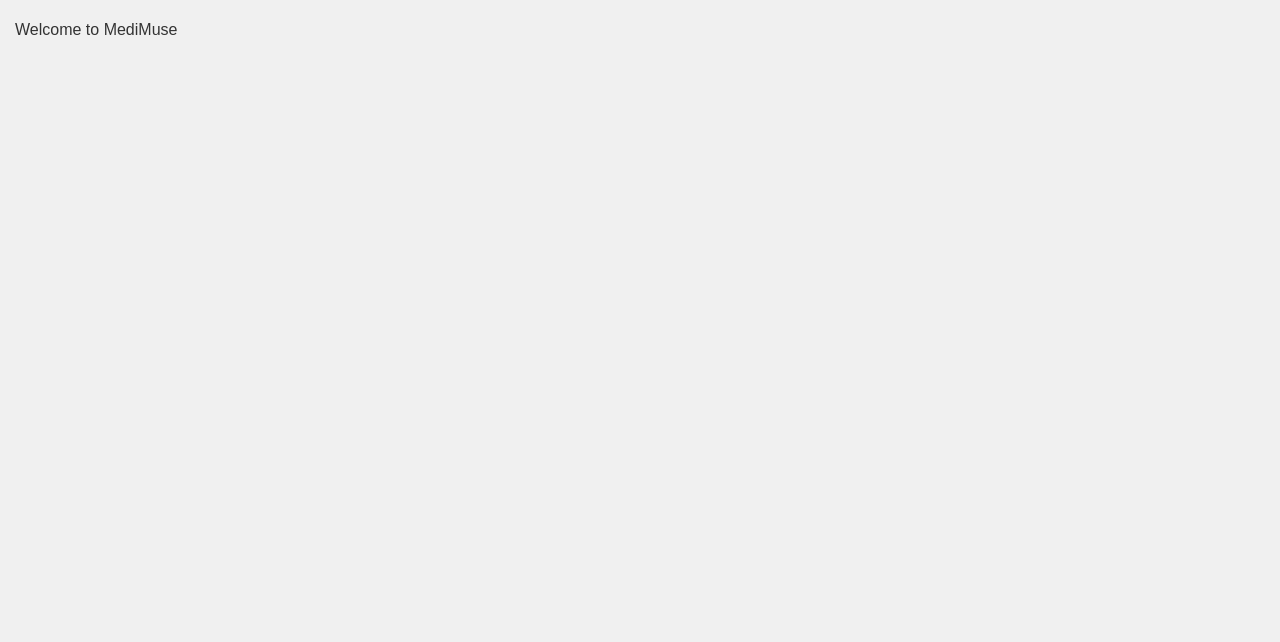
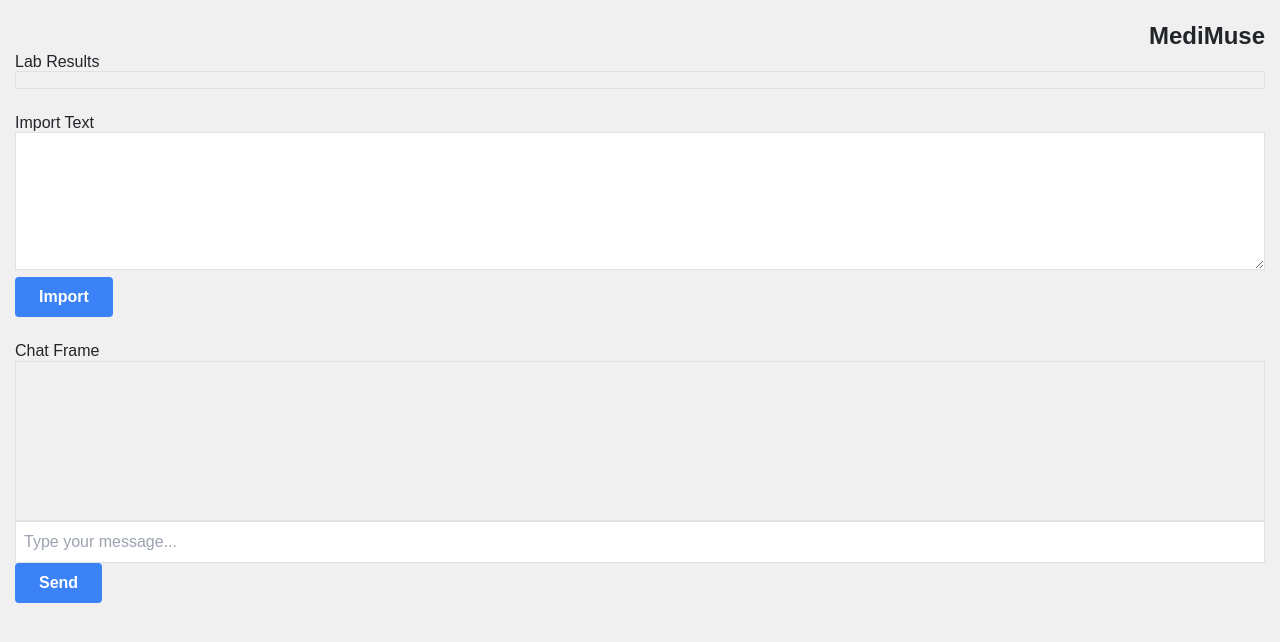
Before and after one commit to marceloamor/MediMuse.ai, a plain HTML site: page index.html in a window 1280 px wide. Drawn offline with nearby package versions, Linux system fonts and the light colour scheme.

Commit message:
Add UI elements and basic functionality

```diff
--- a/index.html
+++ b/index.html
@@ -11,8 +11,32 @@
     <link rel="stylesheet" href="index.css">
 </head>
 <body class="container">
-    <h1>Welcome to MediMuse</h1>
-    <script src="https://cdn.jsdelivr.net/npm/moment@2.29.1/moment.min.js"></script>
+    <div class="flex justify-end">
+        <div class="text-2xl font-bold">MediMuse</div>
+    </div>
+
+    <div class="mb-4">
+        <h2>Lab Results</h2>
+        <div id="lab-results-container" class="border p-2">
+            <!-- Lab results will be displayed here -->
+        </div>
+    </div>
+
+    <div class="mb-4">
+        <h2>Import Text</h2>
+        <textarea id="import-text" class="border p-2 w-full" rows="5"></textarea>
+        <button id="import-button" class="bg-blue-500 hover:bg-blue-700 text-white font-bold py-2 px-4 rounded">Import</button>
+    </div>
+
+    <div>
+        <h2>Chat Frame</h2>
+        <div id="chat-frame" class="border p-2 h-40 overflow-y-scroll">
+            <!-- Chat messages will be displayed here -->
+        </div>
+        <input type="text" id="chat-input" class="border p-2 w-full" placeholder="Type your message...">
+        <button id="send-button" class="bg-blue-500 hover:bg-blue-700 text-white font-bold py-2 px-4 rounded">Send</button>
+    </div>
+
     <script src="index.js"></script>
     <!-- Bootstrap JS -->
     <script src="https://code.jquery.com/jquery-3.5.1.slim.min.js"></script>
--- a/index.js
+++ b/index.js
@@ -1,2 +1,14 @@
 console.log("Welcome to MediMuse!");
-console.log(moment().format());
+
+document.getElementById('import-button').addEventListener('click', function() {
+    const importText = document.getElementById('import-text').value;
+    console.log('Imported text:', importText);
+    // You can add your logic here to process the imported text
+});
+
+document.getElementById('send-button').addEventListener('click', function() {
+    const chatInput = document.getElementById('chat-input').value;
+    console.log('Sent message:', chatInput);
+    // You can add your logic here to send the chat message
+    document.getElementById('chat-input').value = ''; // Clear the input
+});
```
